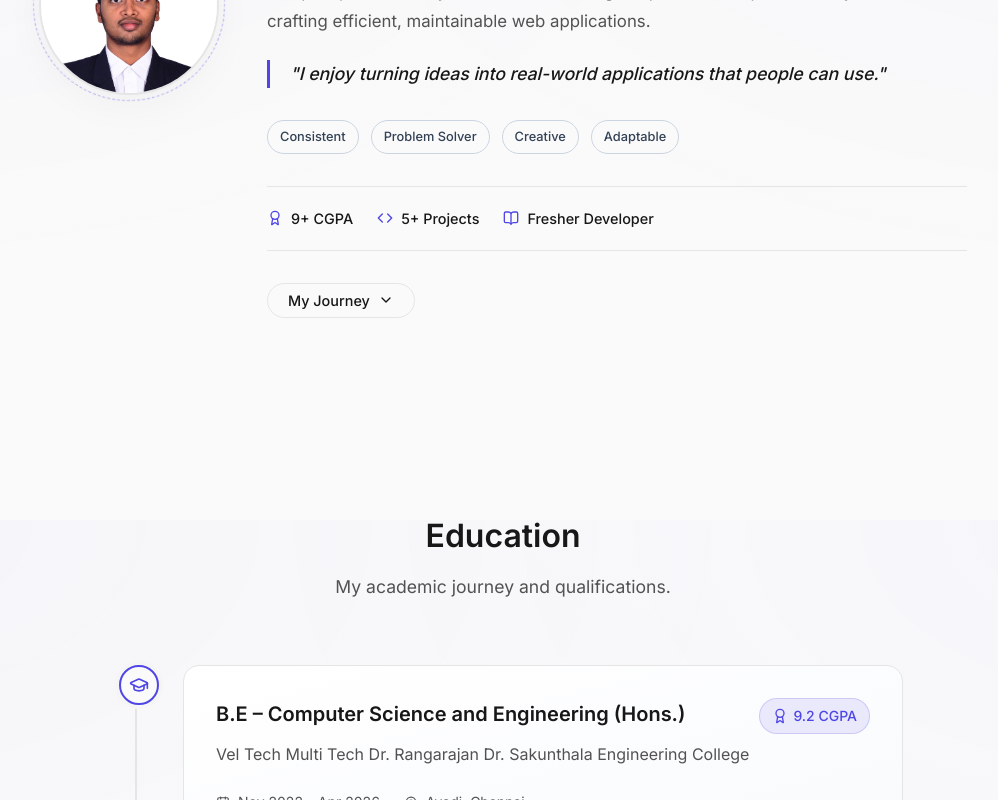
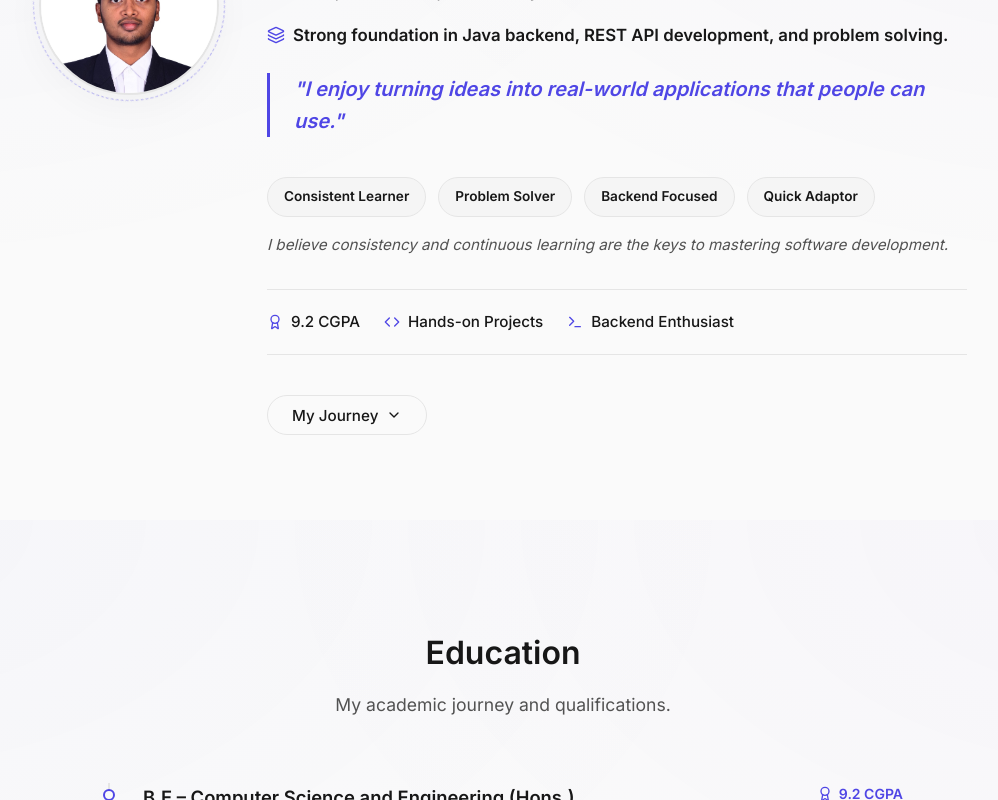
Before and after one commit to NavaneethaKrishna26/Portfolio-2026, a React app: page / in a window 1280 px wide. Shown: the part 1080-1880 px from the top of the page, without its empty margins (137-1135 px from the left). Built offline with nearby package versions, Linux system fonts and the light colour scheme; the HTML template or start-up script is replaced by a standard one.

Commit message:
after about change

```diff
--- a/src/components/About.jsx
+++ b/src/components/About.jsx
@@ -1,22 +1,24 @@
 import React, { useState } from 'react';
 import { motion, AnimatePresence } from 'framer-motion';
-import { ChevronDown, ChevronUp, User, Award, Code, BookOpen } from 'lucide-react';
+import { ChevronDown, ChevronUp, Award, Code, Terminal, Layers } from 'lucide-react';
 import heroImg from '../assets/hero.png';
 
 const aboutData = {
-  intro: "I am a fresher Full Stack Developer driven by a strong passion for continuous learning. I hold a firm belief that consistency and a growth mindset are the core of tackling complex problems. My interest lies in diving deep into development ecosystems and crafting efficient, maintainable web applications.",
+  intro: "I am a passionate and consistent learner with a strong interest in building scalable backend systems and solving real-world problems. My growth mindset drives me to dive deep into development ecosystems and craft efficient, maintainable software.",
+  coreStrength: "Strong foundation in Java backend, REST API development, and problem solving.",
   drive: "I enjoy turning ideas into real-world applications that people can use.",
-  traits: ["Consistent", "Problem Solver", "Creative", "Adaptable"],
+  traits: ["Consistent Learner", "Problem Solver", "Backend Focused", "Quick Adaptor"],
+  philosophy: "I believe consistency and continuous learning are the keys to mastering software development.",
   stats: [
-    { label: "9+ CGPA", icon: <Award size={16} /> },
-    { label: "5+ Projects", icon: <Code size={16} /> },
-    { label: "Fresher Developer", icon: <BookOpen size={16} /> }
+    { label: "9.2 CGPA", icon: <Award size={16} /> },
+    { label: "Hands-on Projects", icon: <Code size={16} /> },
+    { label: "Backend Enthusiast", icon: <Terminal size={16} /> }
   ],
   timeline: [
-    { title: "Started with NEET preparation", desc: "Built foundational discipline, resilience, and analytical skills." },
+    { title: "Started with NEET preparation", desc: "Built foundational discipline, resilience, and analytical thinking." },
     { title: "Transitioned into Computer Science", desc: "Discovered an immense passion for programming and logical problem-solving." },
-    { title: "Built multiple projects", desc: "Gained significant hands-on experience by bringing various ideas to life." },
-    { title: "Focusing on Backend & Full Stack", desc: "Sharpening my skills in scalable architectures, APIs, and modern frontends." }
+    { title: "Built Multiple Projects", desc: "Gained hands-on building experience by bringing various ideas to life." },
+    { title: "Current Focus", desc: "Sharpening backend and full stack skills to build scalable applications." }
   ]
 };
 
@@ -27,13 +29,18 @@ const About = () => {
     hidden: { opacity: 0 },
     visible: {
       opacity: 1,
-      transition: { staggerChildren: 0.2 }
+      transition: { staggerChildren: 0.15 }
     }
   };
 
   const fadeUp = {
     hidden: { opacity: 0, y: 20 },
     visible: { opacity: 1, y: 0, transition: { duration: 0.6 } }
+  };
+
+  const slideIn = {
+    hidden: { opacity: 0, x: -20 },
+    visible: { opacity: 1, x: 0, transition: { duration: 0.5 } }
   };
 
   return (
@@ -80,51 +87,88 @@ const About = () => {
 
             {/* Content Sidebar */}
             <motion.div variants={fadeUp} style={{ flex: '1 1 500px', maxWidth: '700px' }}>
-              <p style={{ fontSize: '1.05rem', color: 'var(--text-muted)', lineHeight: '1.8', marginBottom: '1.5rem' }}>
+
+              {/* Introduction */}
+              <p style={{ fontSize: '1.05rem', color: 'var(--text-muted)', lineHeight: '1.8', marginBottom: '1rem' }}>
                 {aboutData.intro}
               </p>
 
-              {/* What Drives Me Statement */}
-              <p style={{
-                fontSize: '1.1rem',
-                color: 'var(--text-main)',
-                fontWeight: '500',
-                marginBottom: '2rem',
+              {/* Core Strength */}
+              <motion.div variants={slideIn} style={{ marginBottom: '1.5rem' }}>
+                <p style={{
+                  fontSize: '1.05rem',
+                  color: 'var(--text-main)',
+                  fontWeight: '600',
+                  display: 'flex',
+                  alignItems: 'center',
+                  gap: '0.5rem'
+                }}>
+                  <Layers size={18} style={{ color: 'var(--accent-color)' }} />
+                  {aboutData.coreStrength}
+                </p>
+              </motion.div>
+
+
+              {/* Enhanced Quote */}
+              <motion.p variants={fadeUp} style={{
+                fontSize: '1.25rem',
+                color: 'var(--accent-color)',
+                fontWeight: '600',
+                marginBottom: '2.5rem',
                 borderLeft: '3px solid var(--accent-color)',
-                paddingLeft: '1.25rem',
-                fontStyle: 'italic'
+                paddingLeft: '1.5rem',
+                fontStyle: 'italic',
+                lineHeight: '1.6'
               }}>
                 "{aboutData.drive}"
-              </p>
+              </motion.p>
 
-              {/* Quick Traits */}
-              <div style={{ display: 'flex', flexWrap: 'wrap', gap: '0.75rem', marginBottom: '2rem' }}>
+              {/* Badges / Traits */}
+              <div style={{ display: 'flex', flexWrap: 'wrap', gap: '0.75rem', marginBottom: '1rem' }}>
                 {aboutData.traits.map((trait, i) => (
-                  <span key={i} className="tag" style={{ backgroundColor: 'var(--bg-color)', fontSize: '0.8rem', fontWeight: '500' }}>
+                  <motion.span
+                    variants={fadeUp}
+                    key={i}
+                    className="tag"
+                    style={{
+                      backgroundColor: 'var(--bg-secondary)',
+                      fontSize: '0.85rem',
+                      fontWeight: '600',
+                      border: '1px solid var(--border-color)',
+                      color: 'var(--text-main)',
+                      padding: '0.5rem 1rem'
+                    }}
+                  >
                     {trait}
-                  </span>
+                  </motion.span>
                 ))}
               </div>
 
+              {/* Philosophy Line */}
+              <motion.p variants={fadeUp} style={{ fontSize: '0.95rem', color: 'var(--text-muted)', marginBottom: '2rem', fontStyle: 'italic' }}>
+                {aboutData.philosophy}
+              </motion.p>
+
               {/* Mini Stats */}
-              <div style={{ display: 'flex', flexWrap: 'wrap', gap: '1.5rem', marginBottom: '2rem', borderTop: '1px solid var(--border-color)', borderBottom: '1px solid var(--border-color)', padding: '1.25rem 0' }}>
+              <motion.div variants={fadeUp} style={{ display: 'flex', flexWrap: 'wrap', gap: '1.5rem', marginBottom: '2.5rem', borderTop: '1px solid var(--border-color)', borderBottom: '1px solid var(--border-color)', padding: '1.25rem 0' }}>
                 {aboutData.stats.map((stat, i) => (
                   <div key={i} style={{ display: 'flex', alignItems: 'center', gap: '0.5rem', color: 'var(--text-main)' }}>
                     <span style={{ color: 'var(--accent-color)', display: 'flex' }}>{stat.icon}</span>
-                    <span style={{ fontSize: '0.9rem', fontWeight: '500' }}>{stat.label}</span>
+                    <span style={{ fontSize: '0.95rem', fontWeight: '500' }}>{stat.label}</span>
                   </div>
                 ))}
-              </div>
+              </motion.div>
 
               {/* Read More Toggle */}
-              <button
+              <motion.button
+                variants={fadeUp}
                 onClick={() => setIsExpanded(!isExpanded)}
                 className="btn btn-outline"
-                style={{ fontSize: '0.9rem', padding: '0.5rem 1.25rem', borderRadius: '2rem' }}
+                style={{ fontSize: '0.95rem', padding: '0.6rem 1.5rem', borderRadius: '2rem' }}
               >
                 {isExpanded ? 'Show Less' : 'My Journey'}
                 {isExpanded ? <ChevronUp size={16} /> : <ChevronDown size={16} />}
-              </button>
+              </motion.button>
 
               {/* Journey Timeline (Expandable) */}
               <AnimatePresence>
@@ -135,9 +179,15 @@ const About = () => {
                     exit={{ opacity: 0, height: 0, marginTop: 0 }}
                     style={{ overflow: 'hidden' }}
                   >
-                    <div style={{ paddingLeft: '1.25rem', borderLeft: '2px solid var(--border-color)', display: 'flex', flexDirection: 'column', gap: '1.5rem' }}>
+                    <div style={{ paddingLeft: '1.25rem', borderLeft: '2px solid var(--border-color)', display: 'flex', flexDirection: 'column', gap: '1.75rem' }}>
                       {aboutData.timeline.map((item, i) => (
-                        <div key={i} style={{ position: 'relative' }}>
+                        <motion.div
+                          key={i}
+                          initial={{ opacity: 0, x: -15 }}
+                          animate={{ opacity: 1, x: 0 }}
+                          transition={{ delay: i * 0.1 }}
+                          style={{ position: 'relative' }}
+                        >
                           <div style={{
                             position: 'absolute',
                             left: '-1.65rem',
@@ -146,15 +196,16 @@ const About = () => {
                             height: '12px',
                             borderRadius: '50%',
                             backgroundColor: 'var(--bg-color)',
-                            border: '2px solid var(--accent-color)'
+                            border: '2px solid var(--accent-color)',
+                            boxShadow: '0 0 0 3px var(--bg-secondary)'
                           }}></div>
-                          <h4 style={{ fontSize: '0.95rem', color: 'var(--text-main)', marginBottom: '0.25rem', fontWeight: '600' }}>
+                          <h4 style={{ fontSize: '1rem', color: 'var(--text-main)', marginBottom: '0.35rem', fontWeight: '600' }}>
                             {item.title}
                           </h4>
-                          <p style={{ fontSize: '0.85rem', color: 'var(--text-muted)' }}>
+                          <p style={{ fontSize: '0.9rem', color: 'var(--text-muted)' }}>
                             {item.desc}
                           </p>
-                        </div>
+                        </motion.div>
                       ))}
                     </div>
                   </motion.div>
--- a/src/components/Education.jsx
+++ b/src/components/Education.jsx
@@ -34,7 +34,7 @@ const educationData = [
 
 const Education = () => {
   return (
-    <section className="section bg-secondary" id="education">
+    <section className="section" id="education">
       <div className="container">
         <motion.div
           initial={{ opacity: 0, y: 20 }}
@@ -59,9 +59,7 @@ const Education = () => {
               transition={{ duration: 0.5, delay: index * 0.15 }}
               className="education-card"
             >
-              <div className="education-dot">
-                <GraduationCap size={20} />
-              </div>
+              <div className="education-dot"></div>
               <div className="education-content">
                 <div className="education-header">
                   <h3 className="education-degree">{item.degree}</h3>
--- a/src/index.css
+++ b/src/index.css
@@ -498,11 +498,14 @@ html.dark .hero-shape {
   line-height: 1.8;
 }
 
-/* Education Timeline */
+/* Education Minimal Timeline */
 .education-timeline {
   max-width: 800px;
   margin: 0 auto;
   position: relative;
+  display: flex;
+  flex-direction: column;
+  gap: 2.5rem;
 }
 
 .education-timeline::before {
@@ -510,7 +513,7 @@ html.dark .hero-shape {
   position: absolute;
   top: 0;
   bottom: 0;
-  left: 2rem;
+  left: 5px;
   width: 2px;
   background-color: var(--border-color);
   z-index: 0;
@@ -518,47 +521,24 @@ html.dark .hero-shape {
 
 .education-card {
   position: relative;
-  margin-bottom: 2.5rem;
-  padding-left: 5rem;
+  padding-left: 2.5rem;
   z-index: 1;
-}
-
-.education-card:last-child {
-  margin-bottom: 0;
 }
 
 .education-dot {
   position: absolute;
-  left: 1rem;
-  top: 0;
-  width: 2.5rem;
-  height: 2.5rem;
+  left: 0;
+  top: 0.4rem;
+  width: 12px;
+  height: 12px;
   background-color: var(--bg-color);
   border: 2px solid var(--accent-color);
   border-radius: 50%;
-  display: flex;
-  align-items: center;
-  justify-content: center;
-  color: var(--accent-color);
-  box-shadow: 0 0 0 4px var(--bg-secondary);
 }
 
 .education-content {
-  background-color: var(--bg-card);
-  border: 1px solid var(--border-color);
-  border-radius: 1rem;
-  padding: 2rem;
+  background-color: transparent;
   transition: all 0.3s ease;
-}
-
-.education-content:hover {
-  transform: translateY(-5px);
-  box-shadow: 0 10px 30px rgba(0,0,0,0.04);
-  border-color: var(--accent-color);
-}
-
-html.dark .education-content:hover {
-  box-shadow: 0 10px 30px rgba(0,0,0,0.2);
 }
 
 .education-header {
@@ -571,7 +551,7 @@ html.dark .education-content:hover {
 }
 
 .education-degree {
-  font-size: 1.25rem;
+  font-size: 1.15rem;
   font-weight: 600;
   color: var(--text-main);
   flex: 1;
@@ -581,32 +561,24 @@ html.dark .education-content:hover {
   display: inline-flex;
   align-items: center;
   gap: 0.35rem;
-  padding: 0.35rem 0.75rem;
-  background-color: var(--bg-secondary);
-  border: 1px solid var(--border-color);
-  border-radius: 2rem;
   font-size: 0.875rem;
-  font-weight: 500;
+  font-weight: 600;
   color: var(--text-muted);
 }
 
 .score-highlight {
-  background-color: rgba(79, 70, 229, 0.1);
-  border-color: rgba(79, 70, 229, 0.2);
   color: var(--accent-color);
 }
 
 html.dark .score-highlight {
-  background-color: rgba(99, 102, 241, 0.15);
-  border-color: rgba(99, 102, 241, 0.3);
   color: #818cf8;
 }
 
 .education-institution {
   font-size: 1rem;
   color: var(--text-muted);
-  margin-bottom: 1.5rem;
-  font-weight: 400;
+  margin-bottom: 1rem;
+  font-weight: 500;
 }
 
 .education-meta {
@@ -621,32 +593,6 @@ html.dark .score-highlight {
   gap: 0.5rem;
   font-size: 0.875rem;
   color: var(--text-muted);
-}
-
-/* Light mode component vibrancy for education */
-html:not(.dark) .education-content {
-  background: linear-gradient(to bottom right, #ffffff, #f8fafc);
-}
-html:not(.dark) .education-content:hover {
-  box-shadow: 0 12px 30px -5px rgba(99, 102, 241, 0.15);
-  border-color: #a5b4fc;
-}
-
-@media (max-width: 640px) {
-  .education-timeline::before {
-    left: 1.25rem;
-  }
-  .education-card {
-    padding-left: 3.5rem;
-  }
-  .education-dot {
-    left: 0;
-    width: 2.5rem;
-    height: 2.5rem;
-  }
-  .education-content {
-    padding: 1.5rem;
-  }
 }
 
 /* Skills */
```
